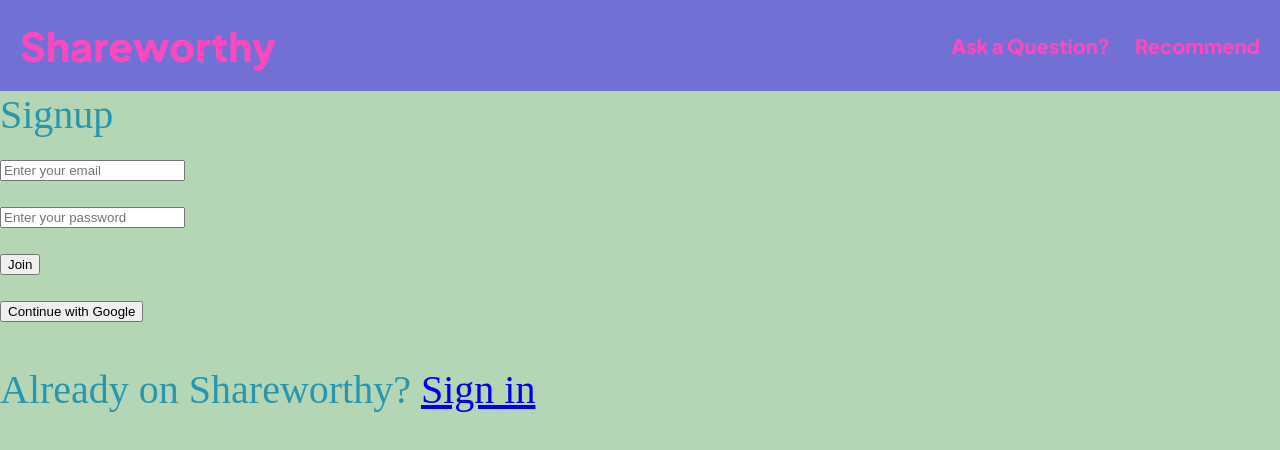
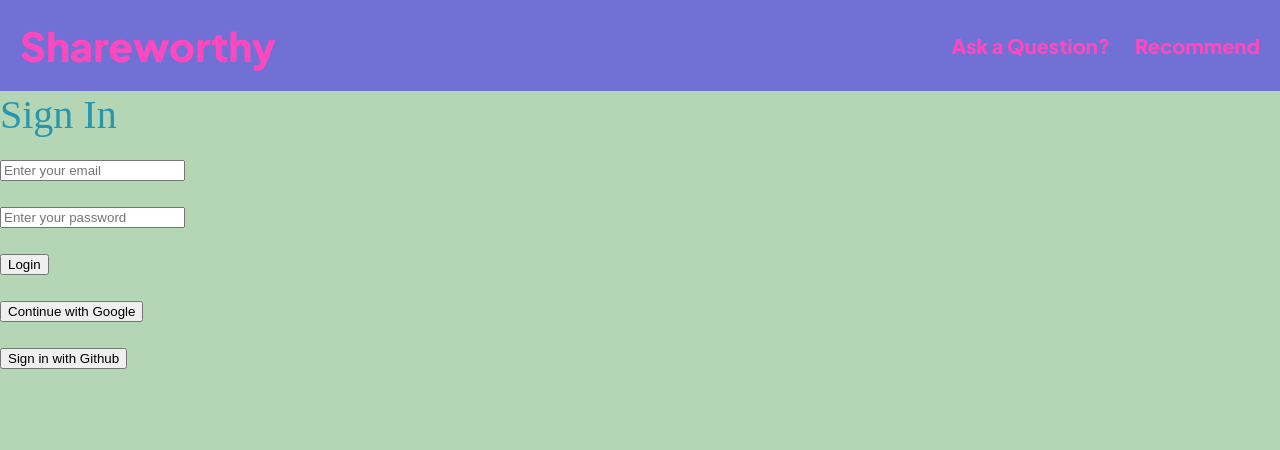
Before and after one commit to shareworthy-recs/shareworthy, a React app: page /login in a window 1280 px wide. Shown: the top 450 px of the page. Built offline with nearby package versions, Linux system fonts and the light colour scheme.

Commit message:
updated signin component and login componenet

```diff
--- a/client/components/pages/Login.tsx
+++ b/client/components/pages/Login.tsx
@@ -3,7 +3,7 @@
   return (
     <>
       <div>
-         <div>Signup</div>
+        <div>Sign In</div>
         <form>
           <div>
             <input type="email" placeholder="Enter your email" />
@@ -12,16 +12,14 @@
             <input type="password" placeholder="Enter your password" />
           </div>
           <div>
-             <button type="submit">Join</button>
+            <button type="submit">Login</button>
           </div>
         </form>
         <div>
           <button>Continue with Google</button>
         </div>
         <div>
-           <p>
-             Already on Shareworthy? <a href="/Login">Sign in</a>
-           </p>
+          <button>Sign in with Github</button>
         </div>
       </div>
     </>
```
Lines whose indentation alone changed are shown as unchanged.
